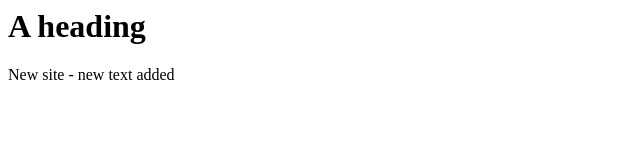
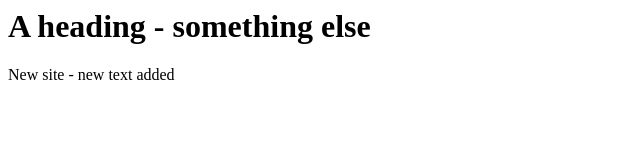
Before and after one commit to shudsonbstar4/testsite, a plain HTML site: page index.html in a window 1280 px wide. Shown: the whole page, without its empty margins (0-640 px from the left). Drawn offline with Linux system fonts and the light colour scheme.

Commit message:
Added more text

```diff
--- a/index.html
+++ b/index.html
@@ -3,7 +3,7 @@
 	<head>
 	</head>
 	<body>
-		<h1>A heading</h1>
+		<h1>A heading - something else</h1>
 		<p>New site - new text added</p>
 	</body>
 </html>
```
